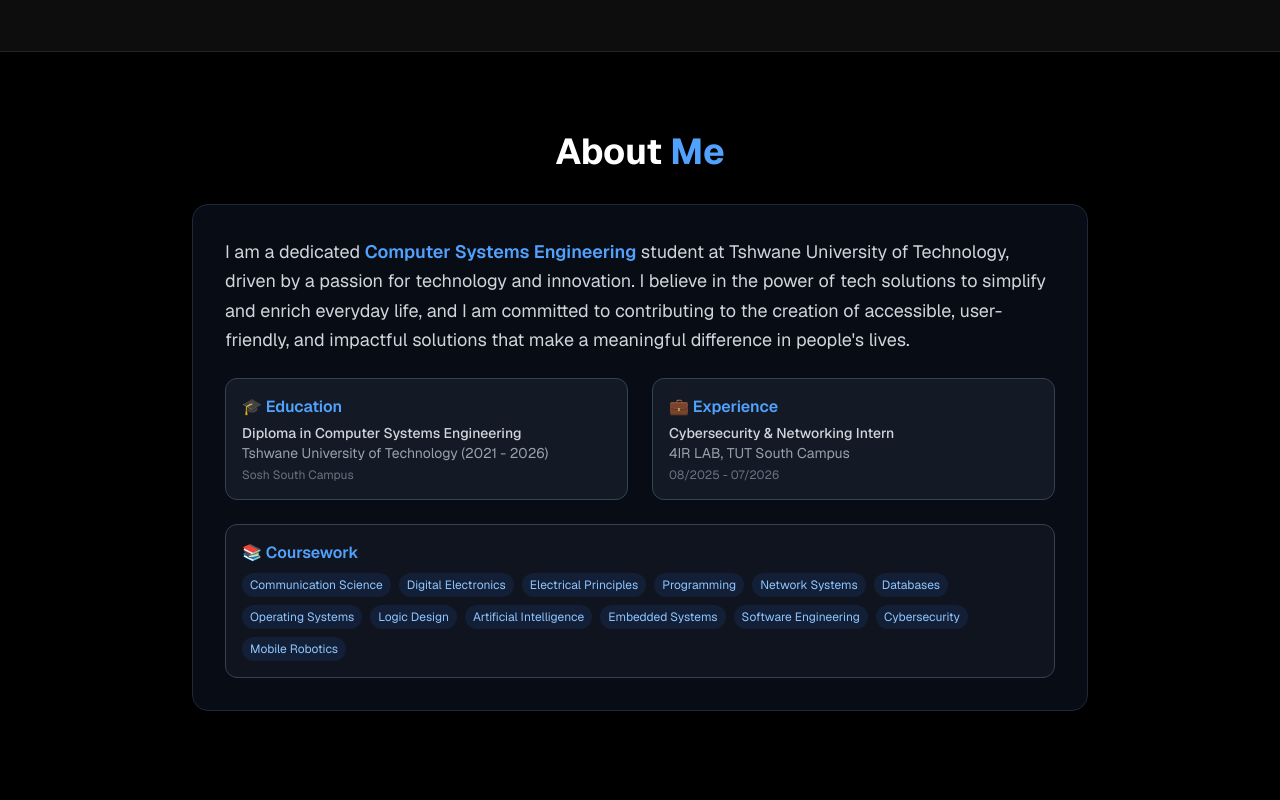
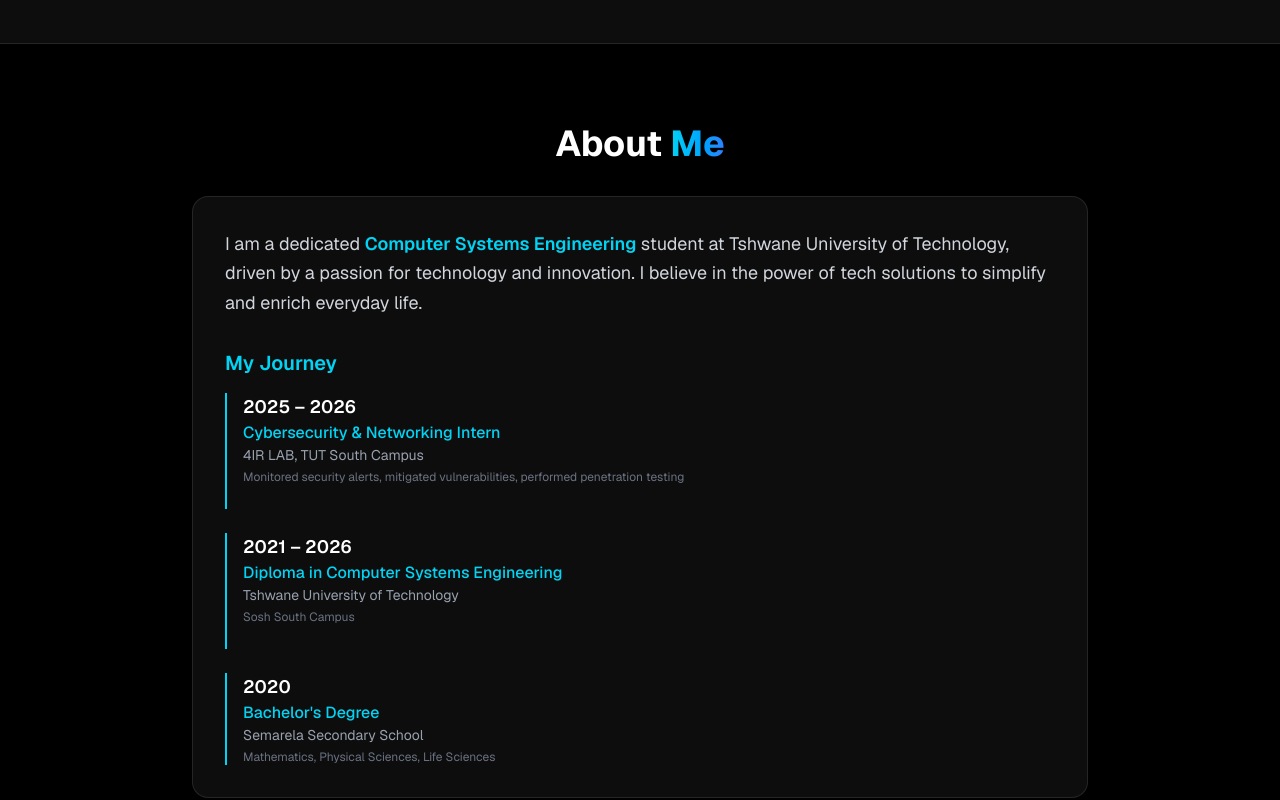
Before and after one commit to Boniwe449/portfolio, a Next.js app: page / in a window 1280 px wide. Shown: the part 1000-1800 px from the top of the page. Built offline with nearby package versions, Linux system fonts and the light colour scheme.

Commit message:
Added Stats, Timeline About, Featured Projects, and Roadmap

```diff
--- a/app/page.tsx
+++ b/app/page.tsx
@@ -6,6 +6,7 @@
 import Navbar from "@/components/Navbar";
 import Stats from "@/components/Stats";
 import Certificates from "@/components/Certificates";
+import Roadmap from "@/components/Roadmap";
 
 export default function Home() {
   return (
@@ -17,6 +18,7 @@
       <Skills />
       <Projects />
       <Certificates />
+      <Roadmap />
       <Contact />
     </main>
   );
--- a/components/About.tsx
+++ b/components/About.tsx
@@ -13,48 +13,58 @@
         className="max-w-4xl mx-auto"
       >
         <h2 className="text-4xl font-bold mb-8 text-center">
-          About <span className="text-blue-400">Me</span>
+          About <span className="text-transparent bg-clip-text bg-gradient-to-r from-cyan-400 to-blue-500">Me</span>
         </h2>
 
-        <div className="bg-gray-900/50 rounded-2xl p-8 border border-gray-800">
-          <p className="text-gray-300 text-lg leading-relaxed">
-            I am a dedicated <span className="text-blue-400 font-semibold">Computer Systems Engineering</span> student
+        <div className="bg-white/5 backdrop-blur-lg rounded-2xl p-8 border border-white/10">
+          <p className="text-gray-300 text-lg leading-relaxed mb-8">
+            I am a dedicated <span className="text-cyan-400 font-semibold">Computer Systems Engineering</span> student
             at Tshwane University of Technology, driven by a passion for technology and innovation.
-            I believe in the power of tech solutions to simplify and enrich everyday life, and I am
-            committed to contributing to the creation of accessible, user-friendly, and impactful solutions
-            that make a meaningful difference in people's lives.
+            I believe in the power of tech solutions to simplify and enrich everyday life.
           </p>
 
-          <div className="mt-6 grid grid-cols-1 md:grid-cols-2 gap-6">
-            <div className="bg-gray-800/50 p-4 rounded-xl border border-gray-700">
-              <h4 className="font-semibold text-blue-400">🎓 Education</h4>
-              <p className="text-gray-300 text-sm mt-1 font-medium">Diploma in Computer Systems Engineering</p>
-              <p className="text-gray-400 text-sm">Tshwane University of Technology (2021 - 2026)</p>
+          {/* Timeline */}
+          <div className="space-y-6">
+            <h3 className="text-xl font-semibold text-cyan-400 mb-4">My Journey</h3>
+
+            <motion.div
+              initial={{ opacity: 0, x: -20 }}
+              whileInView={{ opacity: 1, x: 0 }}
+              transition={{ delay: 0.2 }}
+              viewport={{ once: true }}
+              className="border-l-2 border-cyan-400 pl-4 pb-6"
+            >
+              <h4 className="text-lg font-semibold text-white">2025 – 2026</h4>
+              <p className="text-cyan-400 font-medium">Cybersecurity & Networking Intern</p>
+              <p className="text-gray-400 text-sm">4IR LAB, TUT South Campus</p>
+              <p className="text-gray-500 text-xs mt-1">Monitored security alerts, mitigated vulnerabilities, performed penetration testing</p>
+            </motion.div>
+
+            <motion.div
+              initial={{ opacity: 0, x: -20 }}
+              whileInView={{ opacity: 1, x: 0 }}
+              transition={{ delay: 0.3 }}
+              viewport={{ once: true }}
+              className="border-l-2 border-cyan-400 pl-4 pb-6"
+            >
+              <h4 className="text-lg font-semibold text-white">2021 – 2026</h4>
+              <p className="text-cyan-400 font-medium">Diploma in Computer Systems Engineering</p>
+              <p className="text-gray-400 text-sm">Tshwane University of Technology</p>
               <p className="text-gray-500 text-xs mt-1">Sosh South Campus</p>
-            </div>
+            </motion.div>
 
-            <div className="bg-gray-800/50 p-4 rounded-xl border border-gray-700">
-              <h4 className="font-semibold text-blue-400">💼 Experience</h4>
-              <p className="text-gray-300 text-sm mt-1 font-medium">Cybersecurity & Networking Intern</p>
-              <p className="text-gray-400 text-sm">4IR LAB, TUT South Campus</p>
-              <p className="text-gray-500 text-xs mt-1">08/2025 - 07/2026</p>
-            </div>
-          </div>
-
-          <div className="mt-6 bg-gray-800/30 p-4 rounded-xl border border-gray-700">
-            <h4 className="font-semibold text-blue-400 mb-2">📚 Coursework</h4>
-            <div className="flex flex-wrap gap-2">
-              {[
-                "Communication Science", "Digital Electronics", "Electrical Principles",
-                "Programming", "Network Systems", "Databases", "Operating Systems",
-                "Logic Design", "Artificial Intelligence", "Embedded Systems",
-                "Software Engineering", "Cybersecurity", "Mobile Robotics"
-              ].map((course, i) => (
-                <span key={i} className="px-2 py-1 bg-blue-500/10 text-blue-300 rounded-full text-xs">
-                  {course}
-                </span>
-              ))}
-            </div>
+            <motion.div
+              initial={{ opacity: 0, x: -20 }}
+              whileInView={{ opacity: 1, x: 0 }}
+              transition={{ delay: 0.4 }}
+              viewport={{ once: true }}
+              className="border-l-2 border-cyan-400 pl-4"
+            >
+              <h4 className="text-lg font-semibold text-white">2020</h4>
+              <p className="text-cyan-400 font-medium">Bachelor's Degree</p>
+              <p className="text-gray-400 text-sm">Semarela Secondary School</p>
+              <p className="text-gray-500 text-xs mt-1">Mathematics, Physical Sciences, Life Sciences</p>
+            </motion.div>
           </div>
         </div>
       </motion.div>
--- a/components/Navbar.tsx
+++ b/components/Navbar.tsx
@@ -117,3 +117,11 @@
     </nav>
   );
 }
+const navLinks = [
+  { name: "About", href: "#about" },
+  { name: "Skills", href: "#skills" },
+  { name: "Projects", href: "#projects" },
+  { name: "Certificates", href: "#certificates" },
+  { name: "Roadmap", href: "#roadmap" },
+  { name: "Contact", href: "#contact" },
+];
--- a/components/Roadmap.tsx
+++ b/components/Roadmap.tsx
@@ -1,11 +1,37 @@
 "use client";
 
 import { motion } from "framer-motion";
+import { FaCheckCircle, FaRocket, FaCode } from "react-icons/fa";
 
-const roadmap = [
-  { year: "2025 – 2026", title: "Complete Diploma & Internship", desc: "Finalize studies at TUT and complete the 4IR LAB internship." },
-  { year: "Q4 2026", title: "Launch Cybersecurity Portfolio", desc: "Publish case studies and research on my personal site." },
-  { year: "2027+", title: "Security Engineer / Tech Lead", desc: "Lead security teams and architect robust systems." },
+const roadmapItems = [
+  {
+    year: "2024 – 2025",
+    title: "Work Integrated Learning (WIL)",
+    description: "Completed internship at 4IR LAB, building cybersecurity skills and earning certifications.",
+    icon: FaCheckCircle,
+    color: "text-green-400",
+  },
+  {
+    year: "2025 – 2026",
+    title: "Complete Diploma",
+    description: "Finalize Computer Systems Engineering diploma at Tshwane University of Technology.",
+    icon: FaCode,
+    color: "text-cyan-400",
+  },
+  {
+    year: "2026",
+    title: "Launch Cybersecurity Portfolio",
+    description: "Publish case studies, research, and projects on my personal website.",
+    icon: FaRocket,
+    color: "text-purple-400",
+  },
+  {
+    year: "2027+",
+    title: "Security Engineer / Tech Lead",
+    description: "Lead security teams, architect robust systems, and drive innovation.",
+    icon: FaRocket,
+    color: "text-yellow-400",
+  },
 ];
 
 export default function Roadmap() {
@@ -18,24 +44,32 @@
         viewport={{ once: true }}
         className="max-w-4xl mx-auto"
       >
-        <h2 className="text-4xl font-bold mb-10 text-center">
+        <h2 className="text-4xl font-bold mb-4 text-center">
           My <span className="text-transparent bg-clip-text bg-gradient-to-r from-cyan-400 to-blue-500">Roadmap</span>
         </h2>
+        <p className="text-gray-400 text-center mb-10 max-w-2xl mx-auto">
+          My journey and goals for the future
+        </p>
 
-        <div className="space-y-8">
-          {roadmap.map((item, index) => (
+        <div className="space-y-6">
+          {roadmapItems.map((item, index) => (
             <motion.div
               key={index}
               initial={{ opacity: 0, x: -20 }}
               whileInView={{ opacity: 1, x: 0 }}
               transition={{ delay: index * 0.2 }}
               viewport={{ once: true }}
-              className="p-6 rounded-2xl bg-white/5 backdrop-blur-sm border border-white/10 hover:border-cyan-400/30 transition-all"
+              className="p-6 rounded-2xl bg-white/5 backdrop-blur-sm border border-white/10 hover:border-cyan-400/30 transition-all duration-300 hover:shadow-[0_0_30px_rgba(0,180,255,0.05)]"
             >
               <div className="flex flex-col md:flex-row md:items-center gap-2 md:gap-4">
-                <span className="text-lg font-bold text-cyan-400 md:w-40">{item.year}</span>
-                <h3 className="text-xl font-semibold text-white">{item.title}</h3>
-                <p className="text-gray-400 text-sm md:ml-auto">{item.desc}</p>
+                <div className="flex items-center gap-3 md:w-48">
+                  <item.icon className={`text-2xl ${item.color}`} />
+                  <span className="text-lg font-bold text-cyan-400">{item.year}</span>
+                </div>
+                <div className="flex-1">
+                  <h3 className="text-xl font-semibold text-white">{item.title}</h3>
+                  <p className="text-gray-400 text-sm mt-1">{item.description}</p>
+                </div>
               </div>
             </motion.div>
           ))}
--- a/components/Stats.tsx
+++ b/components/Stats.tsx
@@ -3,15 +3,16 @@
 import { motion } from "framer-motion";
 
 const stats = [
-  { number: "2", label: "Certifications" },
+  { number: "1", label: "Certifications" },
   { number: "4", label: "Projects" },
-  { number: "5+", label: "Years of Learning" },
+  { number: "3+", label: "Years of Learning" },
+  { number: "1", label: "Internship" },
 ];
 
 export default function Stats() {
   return (
     <section className="py-16 px-4 bg-white/5 border-y border-white/10">
-      <div className="max-w-4xl mx-auto grid grid-cols-1 md:grid-cols-3 gap-8 text-center">
+      <div className="max-w-4xl mx-auto grid grid-cols-2 md:grid-cols-4 gap-6 text-center">
         {stats.map((stat, index) => (
           <motion.div
             key={index}
@@ -19,9 +20,9 @@
             whileInView={{ opacity: 1, scale: 1 }}
             transition={{ duration: 0.4, delay: index * 0.1 }}
             viewport={{ once: true }}
-            className="p-6 rounded-2xl bg-white/5 backdrop-blur-sm border border-white/10"
+            className="p-6 rounded-2xl bg-white/5 backdrop-blur-sm border border-white/10 hover:border-cyan-400/50 transition-all duration-300 hover:shadow-[0_0_30px_rgba(0,180,255,0.1)]"
           >
-            <div className="text-4xl md:text-5xl font-bold text-transparent bg-clip-text bg-gradient-to-r from-cyan-400 to-blue-500">
+            <div className="text-3xl md:text-4xl font-bold text-transparent bg-clip-text bg-gradient-to-r from-cyan-400 to-blue-500">
               {stat.number}
             </div>
             <p className="text-gray-400 text-sm mt-1">{stat.label}</p>
```
Also changed, not shown: components/Projects.tsx (+18 -11 lines).
